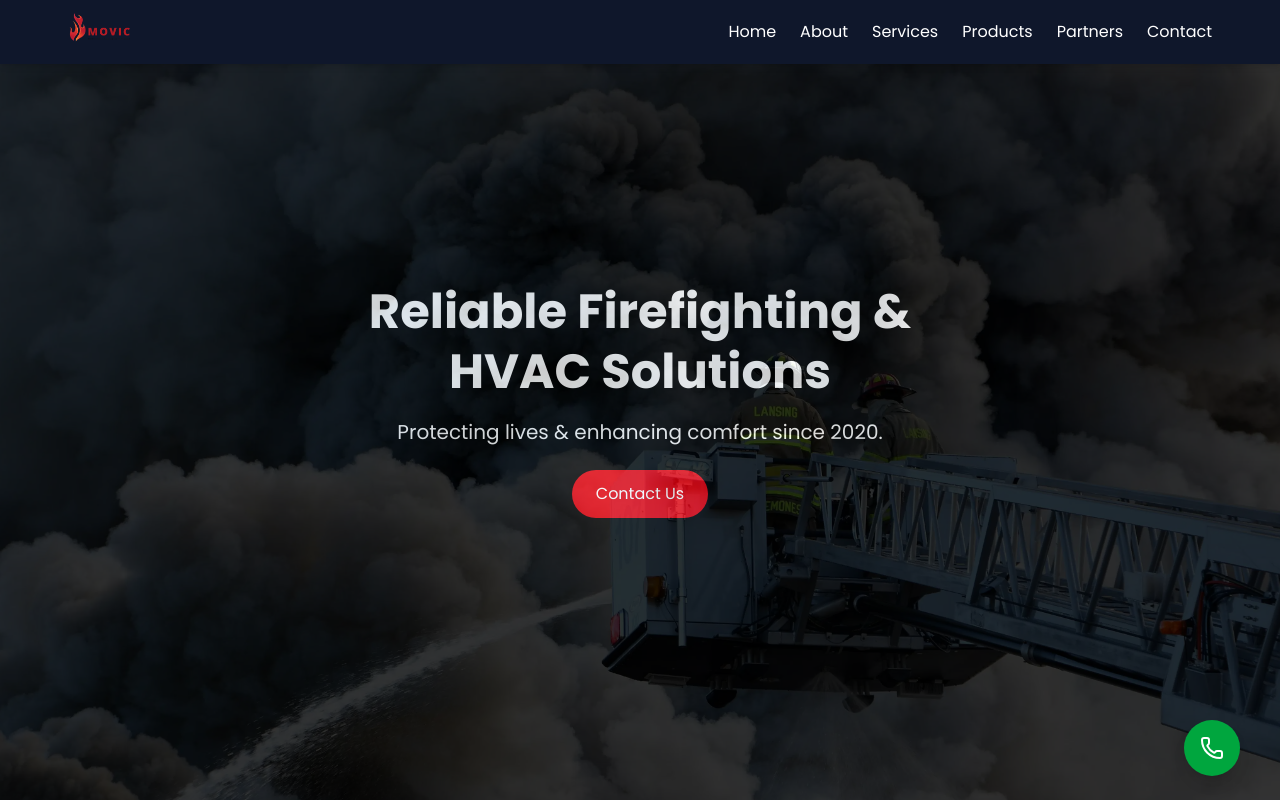
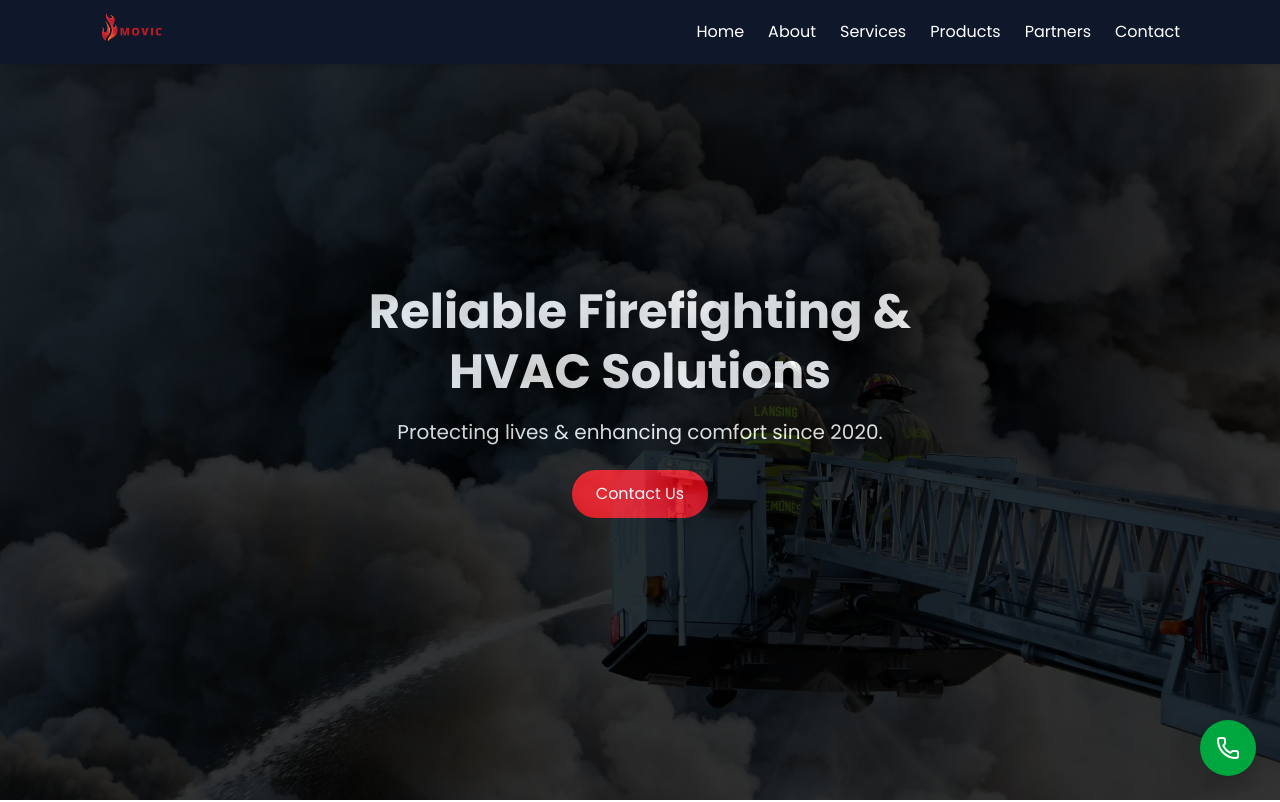
Before and after one commit to kottp6/movicApp, a React (Vite) app: page / in a window 1280 px wide. Shown: the top 802 px of the page. Built offline with nearby package versions, Linux system fonts and the light colour scheme.

Commit message:
navbarupdate

```diff
--- a/src/components/Navbar.jsx
+++ b/src/components/Navbar.jsx
@@ -18,7 +18,7 @@ export default function Navbar() {
 
   return (
     <nav className="bg-slate-900 shadow-md fixed top-0 left-0 w-full z-50">
-      <div className="w-[90%] mx-auto px-4 flex justify-between items-center h-16 md:max-w-7xl md:px-6 lg:px-1">
+      <div className="w-[85%] mx-auto px-4 flex justify-between items-center h-16 md:max-w-7xl md:px-6 lg:px-1">
         {/* Logo */}
         <div className="flex items-center space-x-2">
           <img src={logo} alt="MovicLogo" className="h-16 w-auto" />
--- a/src/components/ScrollToTopButton.jsx
+++ b/src/components/ScrollToTopButton.jsx
@@ -27,7 +27,7 @@ export default function ScrollToTopButton() {
           animate={{ opacity: 1, scale: 1 }}
           exit={{ opacity: 0, scale: 0.6 }}
           transition={{ duration: 0.3 }}
-          className="cursor-pointer fixed w-14 h-14 flex items-center justify-center bottom-26 right-10 z-50 bg-red-600 hover:bg-red-700 text-white p-3 rounded-full shadow-lg focus:outline-none"
+          className="cursor-pointer fixed w-14 h-14 flex items-center justify-center bottom-26 right-6 z-50 bg-red-600 hover:bg-red-700 text-white p-3 rounded-full shadow-lg focus:outline-none"
         >
           <ArrowUp className="w-5 h-5" />
         </motion.button>
--- a/src/pages/hero.jsx
+++ b/src/pages/hero.jsx
@@ -72,7 +72,7 @@ export default function Hero() {
 
       {/* ✅ WhatsApp Floating Button */}
       {/* 📞 Phone Call Floating Button */}
-        <div className="fixed bottom-6 right-10 z-30">
+        <div className="fixed bottom-6 right-6 z-30">
   <a
     href="https://wa.me/201055854777"
     target="_blank"
```
Also changed, not shown: 1 other file (tests, documents, lock files or other folders).
